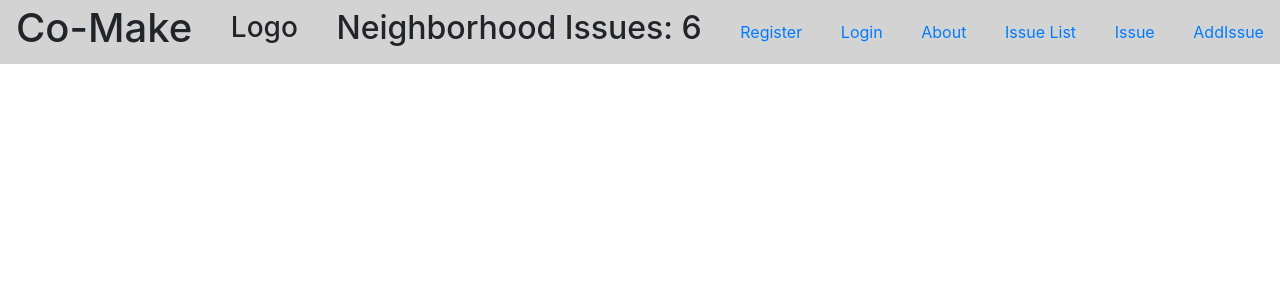
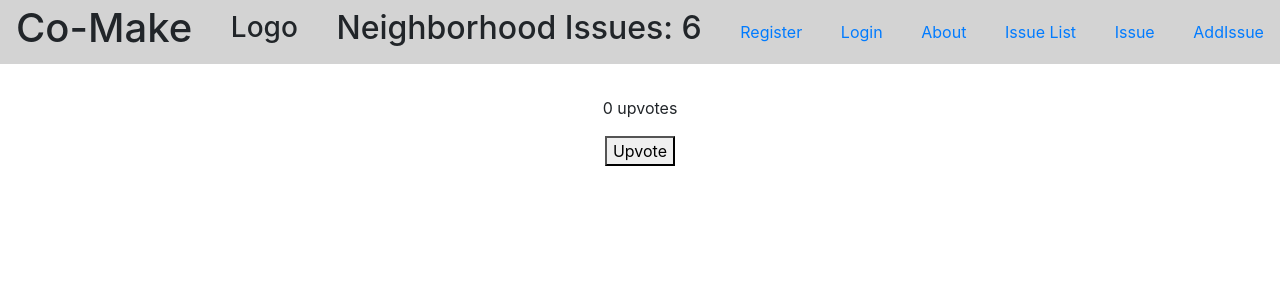
Before and after one commit to Build-Week-Co-make-5/Front-End, a React (Create React App) app in the folder co-make/: page /issue in a window 1280 px wide. Shown: the top 300 px of the page. Built offline with nearby package versions, Linux system fonts and the light colour scheme.

Commit message:
added upvote functionality

```diff
--- a/co-make/src/App.js
+++ b/co-make/src/App.js
@@ -1,7 +1,7 @@
 import React from "react";
 import { BrowserRouter as Router, Switch, Route } from "react-router-dom";
 import { IssueProvider } from "./IssueContext";
-// import { LandingPage } from './components/LandingPage';
+import { LandingPage } from './components/LandingPage';
 
 import RegistrationForm from "./components/RegistrationFrom";
 import LoginForm from "./components/LoginForm";
@@ -21,8 +21,8 @@ function App() {
         <div className="App">
           <Navbar />
           <Switch>
-            {/* <h1>Protected React Router</h1>
-            <Route exact path="/" component={LandingPage} /> */}
+            {/* <h1>Protected React Router</h1> */}
+            <Route exact path="/" component={LandingPage} />
             <Route
               path="/register"
               render={() => {
--- a/co-make/src/components/Issue.js
+++ b/co-make/src/components/Issue.js
@@ -1,6 +1,14 @@
-import React from "react";
+import React, { useState } from "react";
 
-const Issue = ({ issue_name, issue_location, category, priority, imgURL, issue_details }) => {
+const Issue = ({
+  issue_name,
+  issue_location,
+  category,
+  priority,
+  imgURL,
+  issue_details
+}) => {
+  const [upvotes, setUpvotes] = useState(0);
 
   return (
     <div>
@@ -10,6 +18,8 @@ const Issue = ({ issue_name, issue_location, category, priority, imgURL, issue_d
       <p>{priority}</p>
       <p>{imgURL}</p> {/* changed imgURL back to p element from img element */}
       <p>{issue_details}</p>
+      <p>{upvotes} upvotes</p>
+      <button onClick={() => setUpvotes(upvotes + 1)}>Upvote</button>
     </div>
   );
 };
--- a/co-make/src/components/IssueList.js
+++ b/co-make/src/components/IssueList.js
@@ -4,7 +4,8 @@ import { IssueContext } from "../IssueContext";
 import AddIssue from "./AddIssue";
 import SearchForm from "./SearchForm";
 import axios from "axios";
-import '../App.css';
+import "../App.css";
+import { Link } from "react-router-dom";
 
 const IssueList = () => {
   // const [issues, setIssues] = useContext(IssueContext);
@@ -28,7 +29,8 @@ const IssueList = () => {
     console.log("issues", issues),
     (
       <div>
-        <AddIssue />
+        {/* <AddIssue /> */}
+        <Link to="/addIssue">Add Issue</Link>
         <SearchForm issues={issues} />
         {/* moved issues.map to SearchForm for search functionality */}
         {/* {issues.map(issue => (
--- a/co-make/src/components/SearchForm.js
+++ b/co-make/src/components/SearchForm.js
@@ -20,7 +20,6 @@ const SearchForm = ({ issues }) => {
   return (
     // console.log("searchResults", searchResults),
     // console.log("searchTerm", searchTerm),
-    (
     <div>
       <section className="search-form">
         <form>
@@ -35,7 +34,6 @@ const SearchForm = ({ issues }) => {
         </form>
       </section>
       <div className="issue-list">
-          {/*  */}
         {searchResults.map(issue => {
           return (
             <Issue
@@ -51,7 +49,6 @@ const SearchForm = ({ issues }) => {
         })}
       </div>
     </div>
-    )
   );
 };
 
```
Lines whose indentation alone changed are shown as unchanged.
